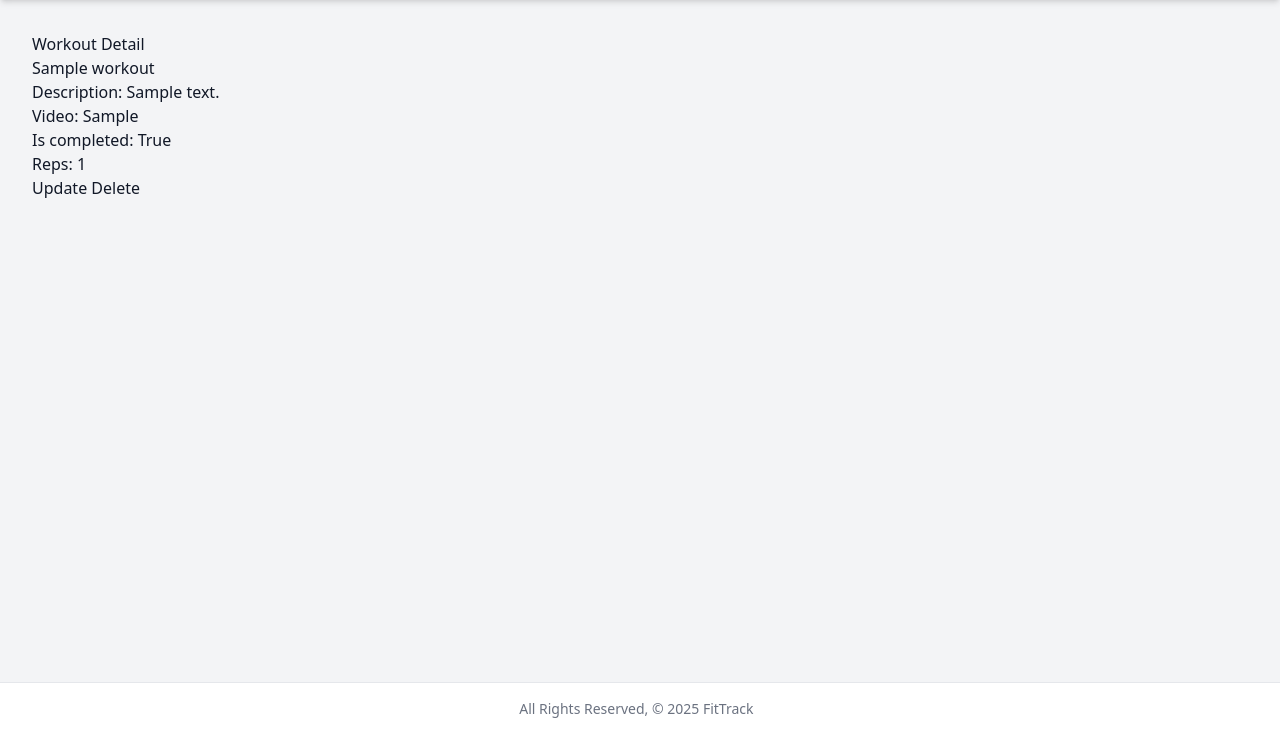
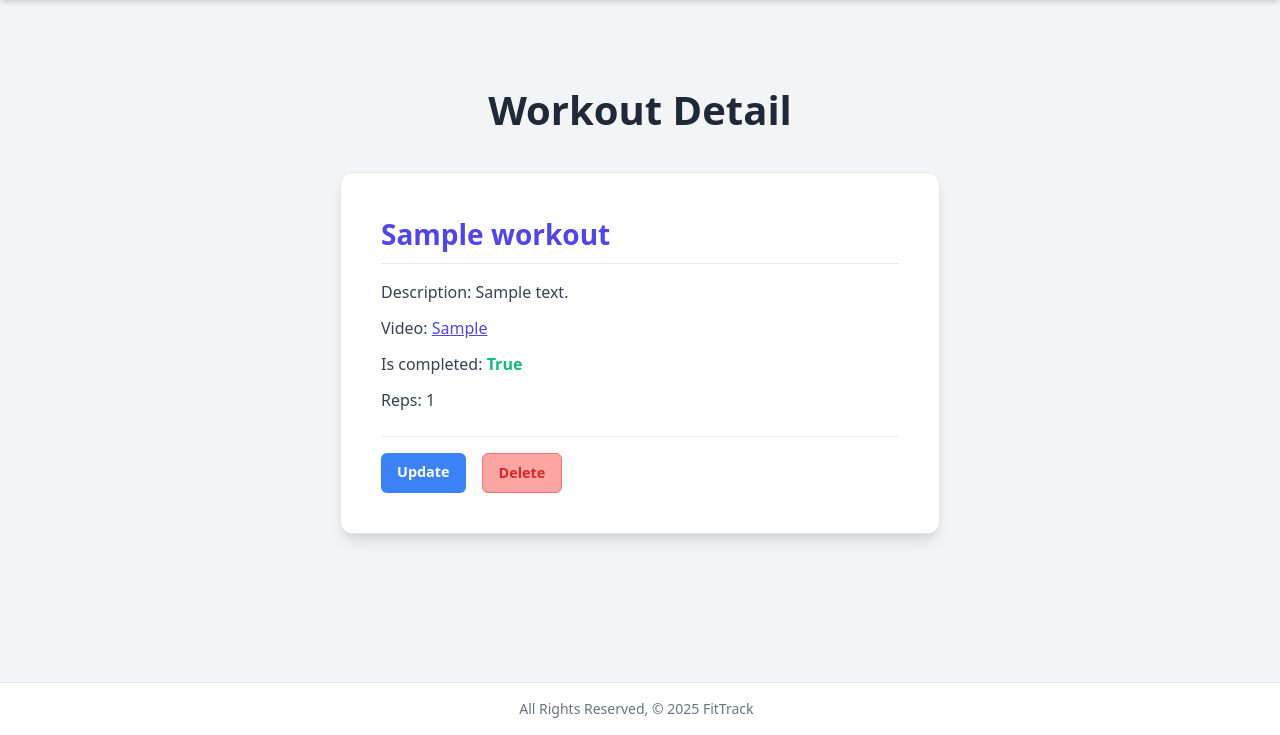
Before and after one commit to Mohamed-Janahi/FitTrack, a Django app: page /workouts/1/ in a window 1280 px wide. Shown: the part 65-800 px from the top of the page. Run offline with Django 5.2, Linux system fonts and the light colour scheme; a user stored in the database is signed in; tables that the repository leaves empty hold one stand-in row (values such as "Sample post"); some libraries are stand-ins or nearby versions.

Commit message:
finished the detail workouts page

```diff
--- a/FitTrack/main_app/templates/workouts/detail.html
+++ b/FitTrack/main_app/templates/workouts/detail.html
@@ -1,17 +1,124 @@
 {% extends 'base.html' %}
 {% block content %}
 
+<style>
+    .detail-container {
+        display: flex;
+        flex-direction: column;
+        align-items: center;
+        padding-top: 3rem;
+        padding-bottom: 2rem;
+    }
+
+    h1 {
+        font-size: 2.5rem;
+        font-weight: 700;
+        color: #1f2937;
+        margin-bottom: 2rem;
+        text-align: center;
+    }
+
+    .card {
+        background-color: #ffffff;
+        padding: 2.5rem;
+        border-radius: 0.75rem;
+        box-shadow: 0 10px 15px -3px rgba(0, 0, 0, 0.1), 0 4px 6px -4px rgba(0, 0, 0, 0.1);
+        width: 100%;
+        max-width: 600px;
+        border: 1px solid #e5e7eb;
+    }
+
+    .card-title {
+        font-size: 1.75rem;
+        font-weight: 700;
+        color: #4f46e5;
+        display: block;
+        margin-bottom: 1rem;
+        padding-bottom: 0.5rem;
+        border-bottom: 1px solid #e5e7eb;
+    }
+
+    .card-content p {
+        font-size: 1rem;
+        color: #374151;
+        margin-bottom: 0.75rem;
+        line-height: 1.5;
+    }
+
+    .card-content a {
+        color: #4f46e5;
+        text-decoration: underline;
+        transition: color 0.2s ease;
+    }
+    .card-content a:hover {
+        color: #6366f1;
+    }
+
+    .completed {
+        color: #10b981;
+        font-weight: 600;
+    }
+
+    .not-completed {
+        color: #ef4444;
+        font-weight: 600;
+    }
+
+    .card-action {
+        display: flex;
+        gap: 1rem;
+        margin-top: 1.5rem;
+        padding-top: 1rem;
+        border-top: 1px solid #e5e7eb;
+    }
+
+    .card-action a {
+        text-decoration: none;
+        padding: 0.5rem 1rem;
+        border-radius: 0.375rem;
+        font-size: 0.9rem;
+        font-weight: 600;
+        transition: background-color 0.2s ease;
+    }
+
+    .card-action a:first-child {
+        background-color: #3b82f6;
+        color: white;
+    }
+    .card-action a:first-child:hover {
+        background-color: #2563eb;
+    }
+
+    .card-action a:last-child {
+        background-color: #fca5a5;
+        color: #dc2626;
+        border: 1px solid #f87171;
+    }
+    .card-action a:last-child:hover {
+        background-color: #f87171;
+        color: white;
+    }
+</style>
+
+<div class="detail-container">
     <h1>Workout Detail</h1>
 
     <div class="card">
       <div class="card-content">
-    <div class="flex-container">
         <div>
           <span class="card-title">{{ workout.name }}</span>
+
           <p>Description: {{ workout.description }}</p>
-        <p>Video: {{ workout.workout_video }}</p>
-        <p>Is completed: {{workout.is_completed}} </p>
 
+          <p>Video: <a href="{{ workout.workout_video }}" target="_blank">{{ workout.workout_video }}</a></p>
+
+          <p>Is completed:
+            {% if workout.is_completed %}
+              <span class="completed">True</span>
+            {% else %}
+              <span class="not-completed">False</span>
+            {% endif %}
+          </p>
           {% if workout.reps > 0 %}
           <p>Reps: {{ workout.reps }}</p>
           {% else %}
@@ -23,7 +130,7 @@
             <a href="{% url 'workouts_delete' workout.id %}">Delete</a>
           </div>
         </div>
-
-
-
+      </div>
+    </div>
+</div>
 {% endblock %}
```
Lines whose indentation alone changed are shown as unchanged.
